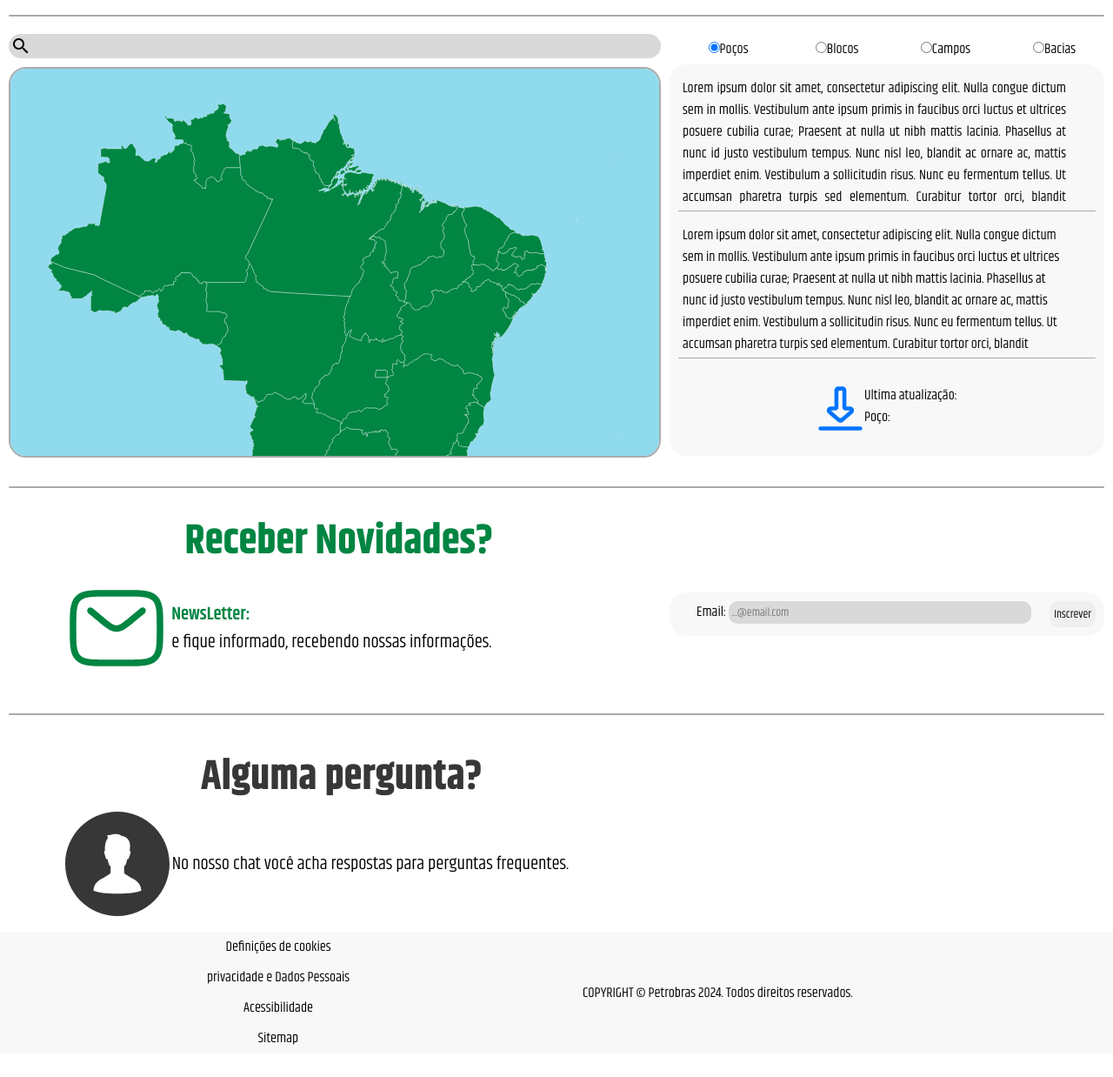
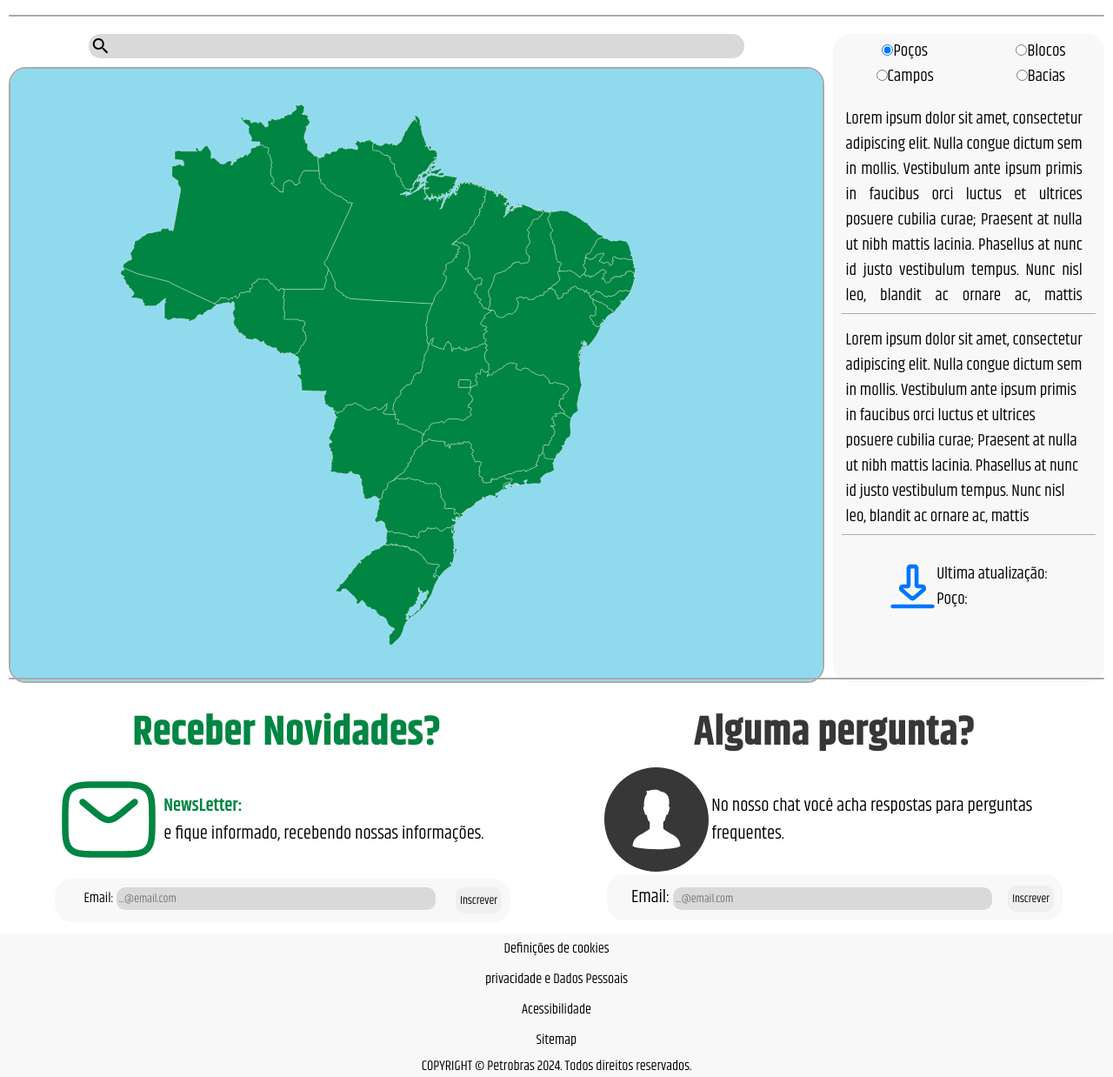
Before and after one commit to ProfessorMarcelo2024/SITE_TESTE5, a plain HTML site: page Main/index.html in a window 1280 px wide. Shown: the part 558-1796 px from the top of the page at 87% size. Before the commit the page ends 1769 px from the top, so only its background shows below. Drawn offline with Linux system fonts and the light colour scheme.

Commit message:
Concluido versão desktop

```diff
--- a/Main/estilos/1024px.css
+++ b/Main/estilos/1024px.css
@@ -1,4 +1,8 @@
 @media screen and (min-width: 1024px) {
+
+    .conteudo{
+        display: grid;
+    }
 
 
     /*---------------------------------------------*/
@@ -12,22 +16,106 @@
 
     /*---------------------------------------------*/
     /*Oil map: barra de pesquisa*/
+
+    .pesquisa{
+       width: 80%;
+    }
+
     /*---------------------------------------------*/
     /*Oil map: mapa*/
+
+    .oilmap{
+        height: 90vh;
+    }
+
+    .mapa_pesquisa {
+        width: 75%;
+        height: 100%;
+    }
+
+    .mapa{
+        height: 95%;
+        text-align: center
+    }
+
+    .mapa img{
+        width: auto;
+        height: 100%;
+    }
+
     /*---------------------------------------------*/
-    /*Oil map - Controles: Selecionar*/
+    /*Oil map - Controles:*/
+
+    .controles {
+        width: 25%;
+        height: 100%;
+        margin-left: 10px;
+        background-color: #F8F8F8;
+        border-radius:20px;
+        font-size: 1.2rem;
+    }
+
+    .painel_documentos{
+        height: 94%;
+    }
+
+    .selecionar{
+        width: 100%;
+        display: grid;
+    }
+
+    .selectOpcPar{
+        width: 100%;
+        display: flex;
+    }
+
+    .opc{
+        width: 50%;
+    }
+
     /*---------------------------------------------*/
-    /*Oil map - Controles: Painel*/
-    /*---------------------------------------------*/
-    /*Oil map - Controles: Documento*/
-    /*---------------------------------------------*/
-    /*Novidades-NewsLetter Intro*/
-    /*---------------------------------------------*/
-    /*Novidades-NewsLetter Formulario*/
+    /*Novidades-NewsLetter*/
+
+    .intro{
+        width: 100%;
+    }
+
+    .novidade_chatbot{
+        width: 100%;
+        display: flex;
+    }
+
+    .novidade, .chatBot{
+        width: 50%;
+    }
+
+    .newsletter{
+        width: 100%;
+        display: grid;
+    }
+
+    .formContainer{
+        width: 100%;
+    }
+
+    .formulario{
+        width: 80%;
+        margin: auto;
+    }
+
     /*---------------------------------------------*/
     /*Chatbot*/
     /*---------------------------------------------*/
     /*Footer*/
+
+    .footerNavegation{
+        width: 100%;
+    }
+
+    footer{
+        display: grid;
+    }
+
     /*---------------------------------------------*/
     /*menu*/
 
--- a/Main/estilos/375px.css
+++ b/Main/estilos/375px.css
@@ -19,6 +19,23 @@ a{
     color: black;
     padding: 5px;
 }
+
+.menuSuperior{
+    display: none;
+}
+
+.halfImg{
+    display: none;
+}
+
+.titulo_intro_Conjunto h3{
+    display: none;
+}
+
+.menuAconjunto{
+    display: none;
+}
+
 
 /*---------------------------------------------*/
 /*Faixa superior*/
@@ -101,9 +118,14 @@ h3{
     padding: 5px;
 }
 
+.selectOpcPar{
+    width: 50%;
+    display: flex;
+}
+
 .opc{
     text-align: center;
-    width: 25%;
+    width: 50%;
 }
 
 /*---------------------------------------------*/
@@ -309,19 +331,3 @@ footer hr{
 .menu .imagem{
     width: 100%;
 }
-
-.menuSuperior{
-    display: none;
-}
-
-.halfImg{
-    display: none;
-}
-
-.titulo_intro_Conjunto h3{
-    display: none;
-}
-
-.menuAconjunto{
-    display: none;
-}
--- a/Main/estilos/768px.css
+++ b/Main/estilos/768px.css
@@ -1,4 +1,5 @@
 @media screen and (min-width: 768px) {
+
 
 
     /*---------------------------------------------*/
@@ -39,7 +40,6 @@
 
     .oilmap {
         display: flex;
-        height: 500px;
     }
 
     .oilmap hr{
--- a/Main/index.html
+++ b/Main/index.html
@@ -54,14 +54,18 @@
             </div>
             <div class="controles">
                 <div class="selecionar">
-                    <div class="opc"><input type="radio" name="modos" id="pocos" checked><label
-                            for="pocos">Poços</label></div>
+                    <div class="selectOpcPar">
+                        <div class="opc"><input type="radio" name="modos" id="pocos" checked><label for="pocos">Poços</label></div>
                         <div class="opc"><input type="radio" name="modos" id="blocos"><label for="blocos">Blocos</label>
                         </div>
+                    </div>
+                    <div class="selectOpcPar">
                         <div class="opc"><input type="radio" name="modos" id="campos"><label for="campos">Campos</label>
                         </div>
                         <div class="opc"><input type="radio" name="modos" id="bacias"><label for="bacias">Bacias</label>
                         </div>
+                    </div>
+
                 </div>
                 <div class="painel_documentos">
                     <div class="painel">
@@ -108,9 +112,9 @@
                         </div>
                     </div>
                 </div>
-
             </div>
         </div>
+        <div class="novidade_chatbot">
             <div class="novidade">
                 <div class="titulo">
                     <h3>Receber Novidades?</h3>
@@ -140,6 +144,9 @@
             </div>
             <hr>
             <div class="chatBot">
+                <div class="titulo">
+                    <hr>
+                </div>
                 <div class="intro">
                     <div class="titulo_intro_Conjunto">
                         <h3>Alguma pergunta?</h3>
@@ -150,8 +157,16 @@
                             </p>
                         </div>
                     </div>
-                <div class="formContainer">
-
+                    <div class="botContainer">
+                        <div class="formulario">
+                            <div class="formEmail">
+                                Email: <input type="email" placeholder="...@email.com">
+                            </div>
+                            <div class="botao">
+                                <button type="submit">Inscrever</button>
+                            </div>
+                        </div>
+                    </div>
                 </div>
             </div>
         </div>
```
Lines whose indentation alone changed are shown as unchanged.
